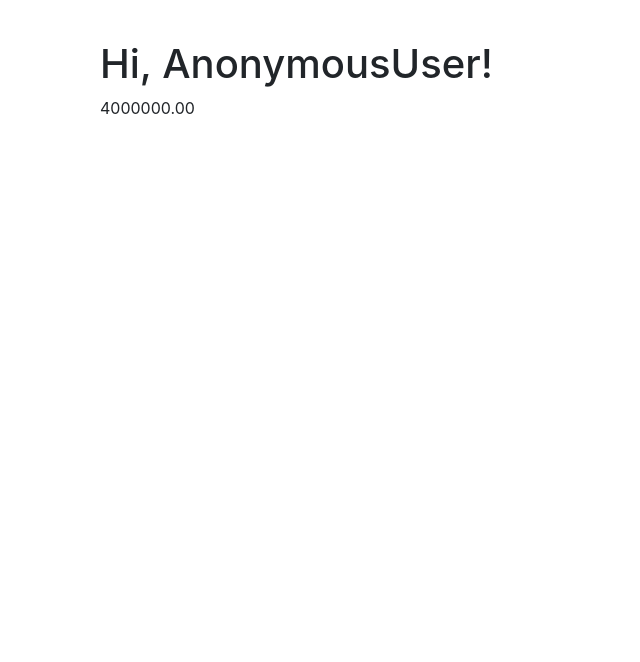
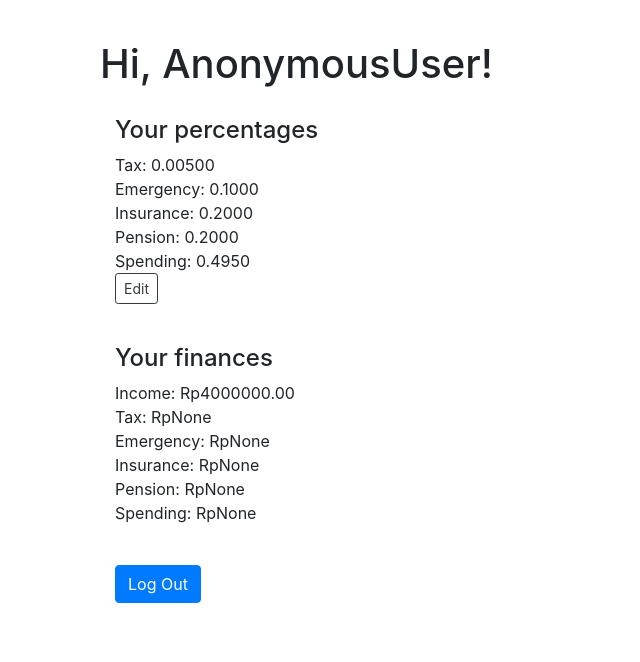
Before and after one commit to tashaem/financeku, a Django app: template finance/templates/finance/finances.html in a window 1280 px wide. Shown: the top 662 px of the page, without its empty margins (0-640 px from the left). Run offline with Django 3.2, Linux system fonts and the light colour scheme; the template is opened without the code that fills it: values that come from a table or form of the project are taken from there, others are empty; data comes from the database, SQL or seed files in the repository; both versions use the stored data as it was after the commit; some libraries are stand-ins or nearby versions.

Commit message:
Second commit

```diff
--- a/finance/admin.py
+++ b/finance/admin.py
@@ -4,3 +4,4 @@ from .models import *
 # Register your models here.
 admin.site.register(User)
 admin.site.register(Finance)
+admin.site.register(Percentages)
--- a/finance/models.py
+++ b/finance/models.py
@@ -7,6 +7,19 @@ from django.contrib.auth.models import AbstractUser
 class User(AbstractUser):
     pass
 
+class Percentages (models.Model):
+    user = models.ForeignKey("User", on_delete=models.CASCADE, related_name="user_percentages")
+    tax_rate= models.DecimalField(max_digits=10, decimal_places=5, default=0.005)
+    emergency = models.DecimalField(max_digits=10, decimal_places=4, default=0.1)
+    insurance = models.DecimalField(max_digits=10, decimal_places=4, default=0.2)
+    pension = models.DecimalField(max_digits=10, decimal_places=4, default=0.2)
+    spending = models.DecimalField(max_digits=10, decimal_places=4, default=0.495)
+
 class Finance (models.Model):
     user = models.ForeignKey("User", on_delete=models.CASCADE, related_name="user_finances")
-    income = models.DecimalField(max_digits=10, decimal_places=2)
+    income = models.DecimalField(max_digits=12, decimal_places=2, null=True)
+    tax = models.DecimalField(max_digits=8, decimal_places=2, null=True)
+    emergency = models.DecimalField(max_digits=12, decimal_places=2, null=True)
+    insurance = models.DecimalField(max_digits=12, decimal_places=2, null=True)
+    pension = models.DecimalField(max_digits=12, decimal_places=2, null=True)
+    spending = models.DecimalField(max_digits=12, decimal_places=2, null=True)
--- /dev/null
+++ b/finance/static/finance/edit.js
@@ -0,0 +1,60 @@
+
+document.addEventListener('DOMContentLoaded', function() {
+
+    document.querySelector('#editbtn').style.display = "block";
+    document.querySelector('#savebtn').style.display = "none";
+
+    document.querySelector("#editbtn").addEventListener('click', (event) => {
+        edit(event);
+    });
+
+});
+
+function edit(event){
+    event.preventDefault();
+    var percentages =  document.querySelectorAll(".percent");
+    var ori_values = [];
+
+    for (let i= 0; i < 5; i++) {
+        content = percentages[i].innerHTML;
+
+        percentages[i].innerHTML = `<textarea class="newcontent" data-id="${i}">${content}</textarea>`;
+    }
+
+    document.querySelector('#editbtn').style.display = "none";
+    document.querySelector('#savebtn').style.display = "block";
+
+    document.querySelector("#savebtn").addEventListener('click', () => {
+        for (let i= 0; i < 5; i++) {
+            ori_values.push(document.querySelector(`.newcontent[data-id="${i}"]`).value);
+        }
+        save_percentages(ori_values);
+    });
+
+
+}
+
+function save_percentages(ori_values){
+    console.log(ori_values);
+
+    form = new FormData();
+    form.append("tax", ori_values[0]);
+    form.append("emergency", ori_values[1]);
+    form.append("insurance", ori_values[2]);
+    form.append("pension", ori_values[3]);
+    form.append("spending", ori_values[4]);
+
+    fetch("/edit", {
+        method: "POST",
+        body: form
+    })
+    .then((response)=>{
+        console.log(response);
+        location.reload();
+    })
+    .catch(error =>{
+        console.log('Error:', error);
+    });
+
+
+}
--- a/finance/templates/finance/finances.html
+++ b/finance/templates/finance/finances.html
@@ -1,8 +1,48 @@
 {% extends "finance/layout.html" %}
+{% load static %}
 
 {% block body %}
     <div class="container">
         <h1>Hi, {{user}}!</h1>
-        <div>{{ finances.income }}</div>
+        <div class="container">
+            <h4>Your percentages</h4>
+            Tax: <span class="percent">{{ percentages.tax_rate }}</span></br>
+            Emergency: <span class="percent">{{percentages.emergency}}</span></br>
+            Insurance: <span class="percent">{{percentages.insurance}}</span></br>
+            Pension: <span class="percent">{{percentages.pension}}</span></br>
+            Spending: <span class="percent">{{percentages.spending}}</span></br>
+
+            <form action="{% url 'categorize' %}" id="btnform">
+                {% csrf_token %}
+                <!--<input type="text" placeholder="Tax" class="form-control" name="tax_p">
+                <input type="text" placeholder="Emergency" class="form-control" name="emergency_p">
+                <input type="text" placeholder="Insurance" class="form-control" name="insurance_p">
+                <input type="text" placeholder="Pension" class="form-control" name="pension_p">
+                <input type="text" placeholder="Spending" class="form-control" name="spending_p">-->
+                <button class="btn btn-outline-dark btn-sm" id="editbtn">Edit</button>
+                <button class="btn btn-dark btn-sm" id="savebtn">Save</button>
+            </form>
+        </div>
+
+        <div class="container">
+            <h4>Your finances</h4>
+            Income: Rp{{ finances.income }}</br>
+            Tax: Rp{{finances.tax}} </br>
+            Emergency: Rp{{finances.emergency}}</br>
+            Insurance: Rp{{finances.insurance}}</br>
+            Pension: Rp{{finances.pension}}</br>
+            Spending: Rp{{finances.spending}}
+        </div>
+        <div class="container">
+            <form action="{% url 'logoutpage' %}">
+            {% csrf_token %}
+                <button class="btn btn-primary">Log Out</button>
+            </form>
+        </div>
     </div>
 {% endblock %}
+
+{% block script %}
+    <script src="{% static 'finance/edit.js' %}">
+    </script>
+{% endblock %}
--- a/finance/templates/finance/index.html
+++ b/finance/templates/finance/index.html
@@ -9,7 +9,7 @@
                     <input type="text" placeholder="Your monthly income" class="form-control" name="income">
                 </div>
                 <div class="col-9">
-                    <button class="btn btn-outline-primary">Enter</button>
+                    <button class="btn btn-outline-primary" name="income">Enter</button>
                 </div>
             </div>
         </form>
--- a/finance/templates/finance/layout.html
+++ b/finance/templates/finance/layout.html
@@ -6,6 +6,8 @@
         <title>{% block title %}Finance{% endblock %}</title>
         <link rel="stylesheet" href="{% static 'finance/style.css' %}">
         <link rel="stylesheet" href="https://stackpath.bootstrapcdn.com/bootstrap/4.4.1/css/bootstrap.min.css" integrity="sha384-Vkoo8x4CGsO3+Hhxv8T/Q5PaXtkKtu6ug5TOeNV6gBiFeWPGFN9MuhOf23Q9Ifjh" crossorigin="anonymous">
+        {% block script %}
+        {% endblock %}
     </head>
     <body>
         <div class="container">
--- a/finance/urls.py
+++ b/finance/urls.py
@@ -7,5 +7,6 @@ urlpatterns =[
     path("register", views.register, name="register"),
     path("login", views.loginpage, name="loginpage"),
     path("logout", views.logoutpage, name="logoutpage"),
-    path("categorize", views.categorize, name="categorize")
+    path("categorize", views.categorize, name="categorize"),
+    path("edit", views.edit, name="edit")
 ]
```
Also changed, not shown: finance/views.py (+72 -9 lines), db.sqlite3, finance/migrations/0003_auto_20200815_1702.py (added), finance/migrations/0004_auto_20200815_1703.py (added).
